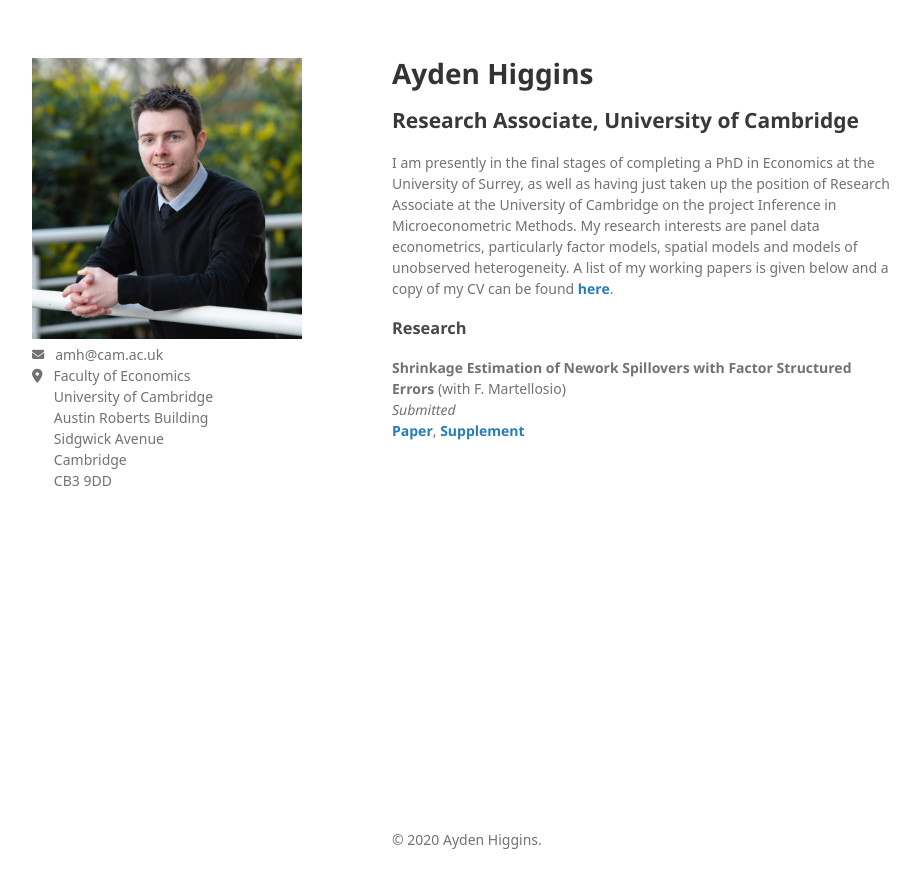
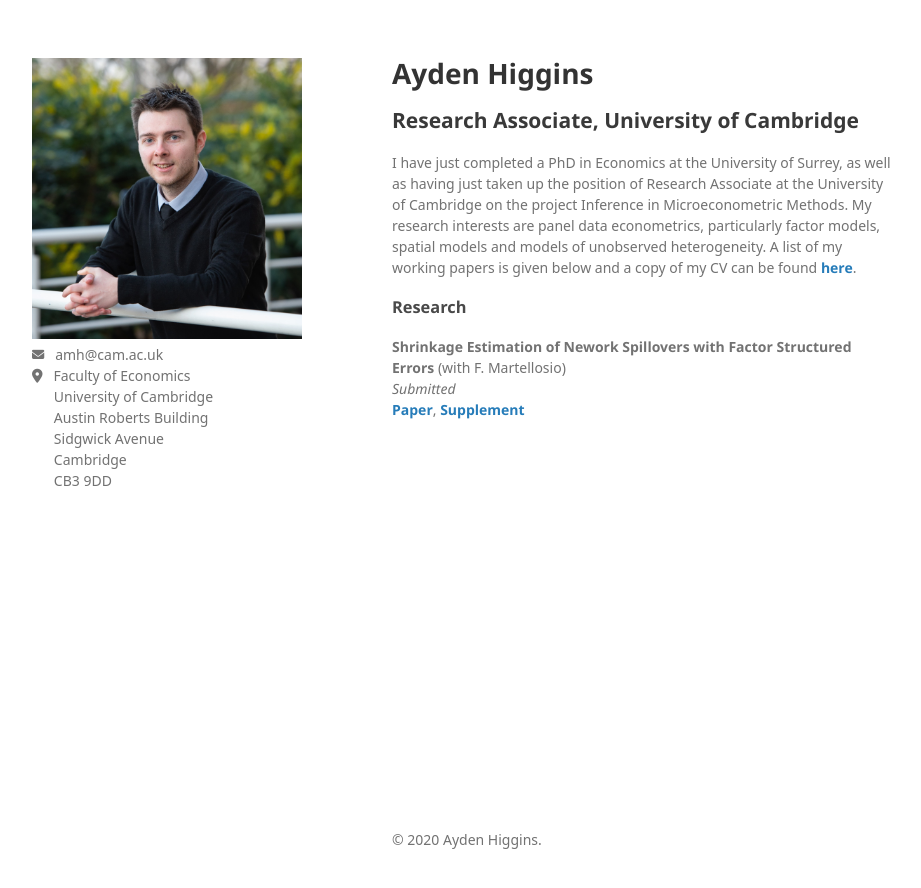
Before and after one commit to Tokkita/Tokkita.github.io, a Jekyll site: the page built from index.md, in a window 1280 px wide. Shown: the top 888 px of the page, without its empty margins (178-1099 px from the left). Built offline with Jekyll 4.4.1, drawn with Linux system fonts in a browser that asks for light colours; nearby versions of some CDN libraries; some web fonts are replaced; our own code applies the rules of GitHub Pages for plain Markdown files.

Commit message:
Update index.md

```diff
--- a/index.md
+++ b/index.md
@@ -1,7 +1,7 @@
 #  Ayden Higgins
 ## Research Associate, University of Cambridge
 
-I am presently in the final stages of completing a PhD in Economics at the University of
+I have just completed a PhD in Economics at the University of
 Surrey, as well as having just taken up the position of Research Associate at the University of
 Cambridge on the project Inference in Microeconometric Methods. My research interests are panel data econometrics, particularly factor models, spatial models and models of unobserved heterogeneity. A list of my working papers is given below and a copy of my CV can be found <strong><a href="{{ CV.pdf | prepend: '/assets/pdf/CV/CV.pdf' | relative_url | download }}">here</a></strong>.
 
```
